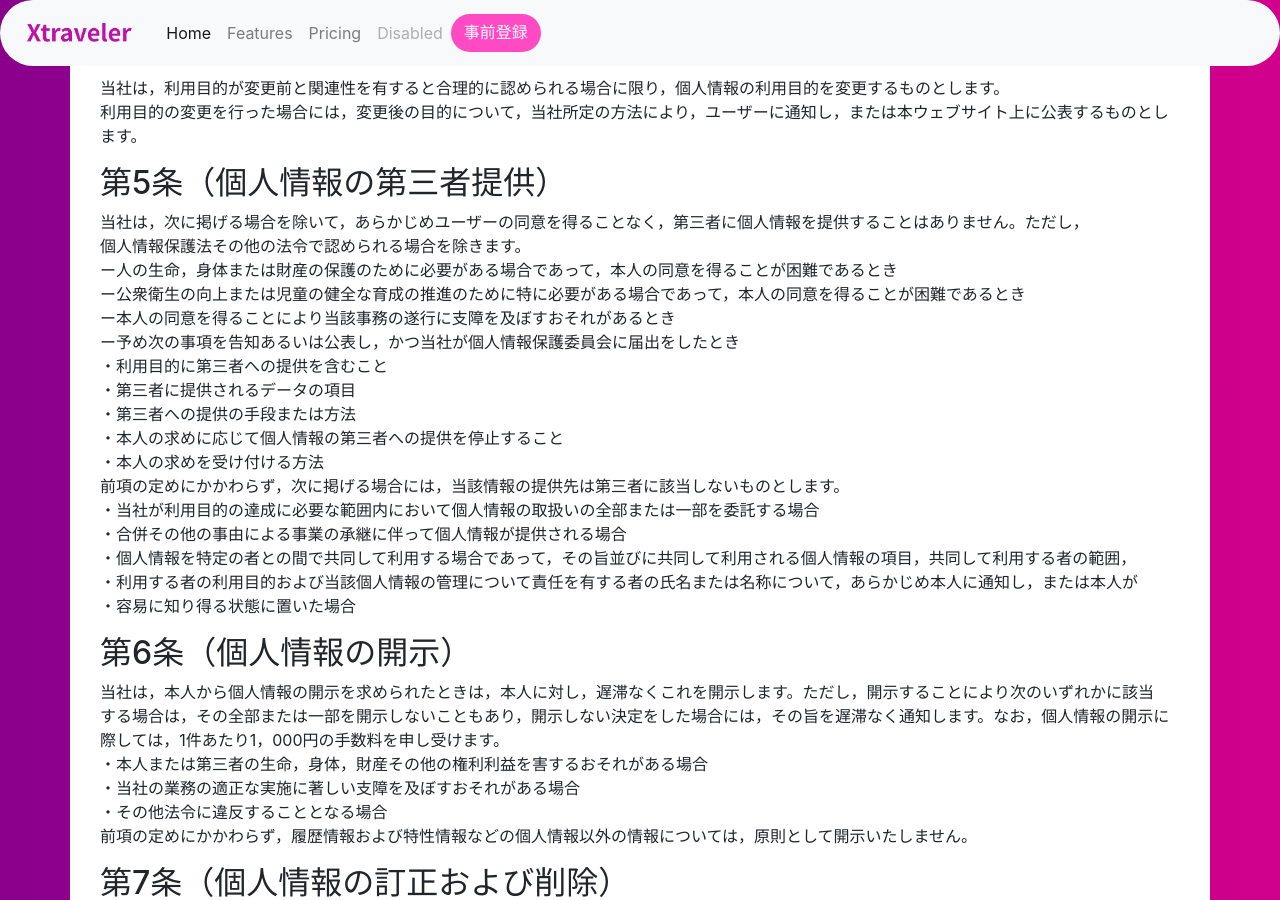
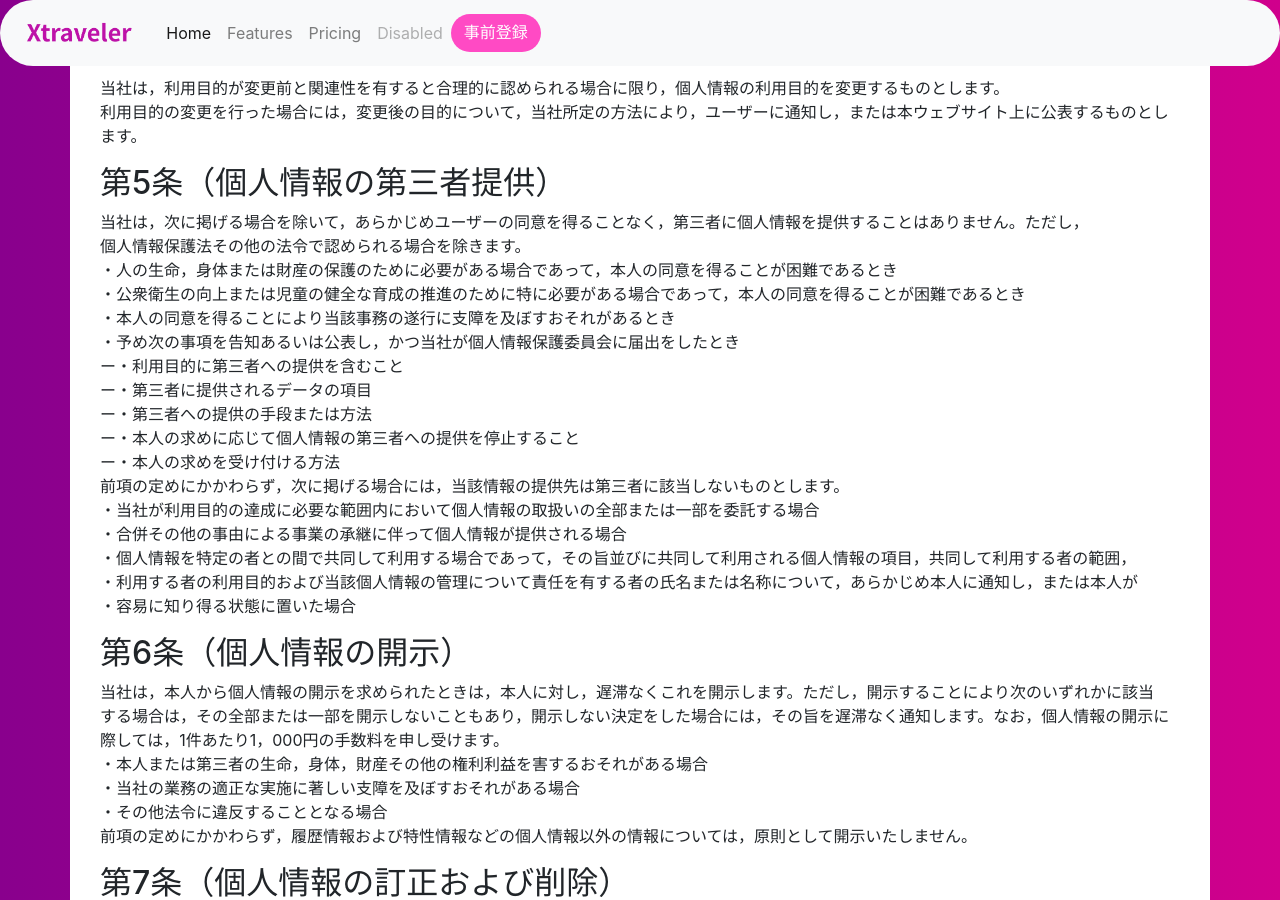
Before and after one commit to Xtraveler/LP, a Jekyll site: the page built from _posts/2021-01-20-privacypolicy.markdown, in a window 1280 px wide and 900 px high, scrolled down 632 px. Built offline with Jekyll 4.4.1, drawn with Linux system fonts in a browser that asks for light colours.

Commit message:
Update 2021-01-20-privacypolicy.markdown

```diff
--- a/_posts/2021-01-20-privacypolicy.markdown
+++ b/_posts/2021-01-20-privacypolicy.markdown
@@ -28,15 +28,15 @@ permalink: /privacy-policy
 ## 第5条（個人情報の第三者提供）
 当社は，次に掲げる場合を除いて，あらかじめユーザーの同意を得ることなく，第三者に個人情報を提供することはありません。ただし，
 個人情報保護法その他の法令で認められる場合を除きます。
-ー人の生命，身体または財産の保護のために必要がある場合であって，本人の同意を得ることが困難であるとき
-ー公衆衛生の向上または児童の健全な育成の推進のために特に必要がある場合であって，本人の同意を得ることが困難であるとき
-ー本人の同意を得ることにより当該事務の遂行に支障を及ぼすおそれがあるとき
-ー予め次の事項を告知あるいは公表し，かつ当社が個人情報保護委員会に届出をしたとき
-・利用目的に第三者への提供を含むこと
-・第三者に提供されるデータの項目
-・第三者への提供の手段または方法
-・本人の求めに応じて個人情報の第三者への提供を停止すること
-・本人の求めを受け付ける方法
+・人の生命，身体または財産の保護のために必要がある場合であって，本人の同意を得ることが困難であるとき
+・公衆衛生の向上または児童の健全な育成の推進のために特に必要がある場合であって，本人の同意を得ることが困難であるとき
+・本人の同意を得ることにより当該事務の遂行に支障を及ぼすおそれがあるとき
+・予め次の事項を告知あるいは公表し，かつ当社が個人情報保護委員会に届出をしたとき
+ー・利用目的に第三者への提供を含むこと
+ー・第三者に提供されるデータの項目
+ー・第三者への提供の手段または方法
+ー・本人の求めに応じて個人情報の第三者への提供を停止すること
+ー・本人の求めを受け付ける方法
 前項の定めにかかわらず，次に掲げる場合には，当該情報の提供先は第三者に該当しないものとします。
 ・当社が利用目的の達成に必要な範囲内において個人情報の取扱いの全部または一部を委託する場合
 ・合併その他の事由による事業の承継に伴って個人情報が提供される場合
```
